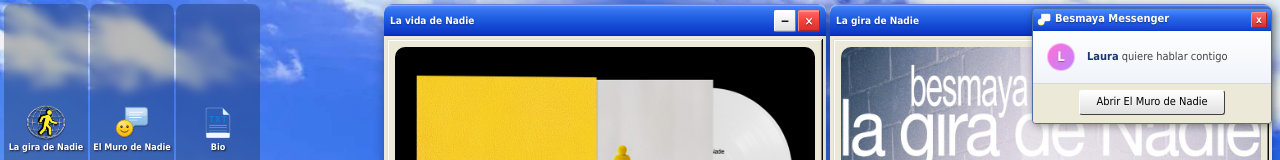
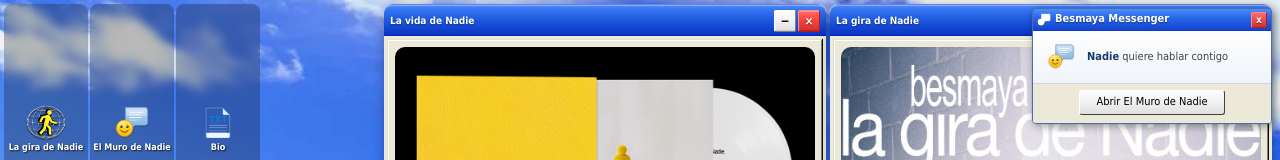
Before and after one commit to javiech1/v0-besmaya-xp-de-besmaya, a Next.js app: page / in a window 1280 px wide. Shown: the top 160 px of the page. Built offline with nearby package versions, Linux system fonts and the light colour scheme; a web font is replaced by a local one.

Commit message:
fix: show only "Nadie quiere hablar contigo" in Y2K banner
Remove Laura message and message cycling - the notification now
shows a single static message from Nadie.

https://claude.ai/code/session_01WSnZfNTYj1rpdv5UD6dY8v

```diff
--- a/components/Y2KNotificationBanner.tsx
+++ b/components/Y2KNotificationBanner.tsx
@@ -1,20 +1,15 @@
 "use client"
 
 import { useState, useEffect, useCallback } from "react"
+
 
 interface Y2KNotificationBannerProps {
   onOpenMuro: () => void
 }
 
-const MESSAGES = [
-  { sender: "Laura", text: "quiere hablar contigo" },
-  { sender: "Nadie", text: "quiere hablar contigo" },
-]
-
 export function Y2KNotificationBanner({ onOpenMuro }: Y2KNotificationBannerProps) {
   const [visible, setVisible] = useState(false)
   const [dismissed, setDismissed] = useState(false)
-  const [messageIndex, setMessageIndex] = useState(0)
   const [sliding, setSliding] = useState<"in" | "out" | "idle">("idle")
 
   // Show the notification after a delay
@@ -28,15 +23,6 @@ export function Y2KNotificationBanner({ onOpenMuro }: Y2KNotificationBannerProps
     }, 3000)
     return () => clearTimeout(timer)
   }, [dismissed])
-
-  // Cycle through messages
-  useEffect(() => {
-    if (!visible || dismissed) return
-    const interval = setInterval(() => {
-      setMessageIndex((prev) => (prev + 1) % MESSAGES.length)
-    }, 4000)
-    return () => clearInterval(interval)
-  }, [visible, dismissed])
 
   const handleDismiss = useCallback(() => {
     setSliding("out")
@@ -52,8 +38,6 @@ export function Y2KNotificationBanner({ onOpenMuro }: Y2KNotificationBannerProps
   }, [onOpenMuro, handleDismiss])
 
   if (!visible && sliding !== "out") return null
-
-  const msg = MESSAGES[messageIndex]
 
   return (
     <div
@@ -79,15 +63,11 @@ export function Y2KNotificationBanner({ onOpenMuro }: Y2KNotificationBannerProps
       {/* Body */}
       <div className="y2k-notification-body">
         <div className="y2k-notification-avatar">
-          {msg.sender === "Nadie" ? (
-            <img src="/icons/muro.svg" alt="" width={28} height={28} />
-          ) : (
-            <div className="y2k-notification-avatar-placeholder">L</div>
-          )}
+          <img src="/icons/muro.svg" alt="" width={28} height={28} />
         </div>
         <div className="y2k-notification-message">
-          <span className="y2k-notification-sender">{msg.sender}</span>{" "}
-          <span className="y2k-notification-text">{msg.text}</span>
+          <span className="y2k-notification-sender">Nadie</span>{" "}
+          <span className="y2k-notification-text">quiere hablar contigo</span>
         </div>
       </div>
 
```
